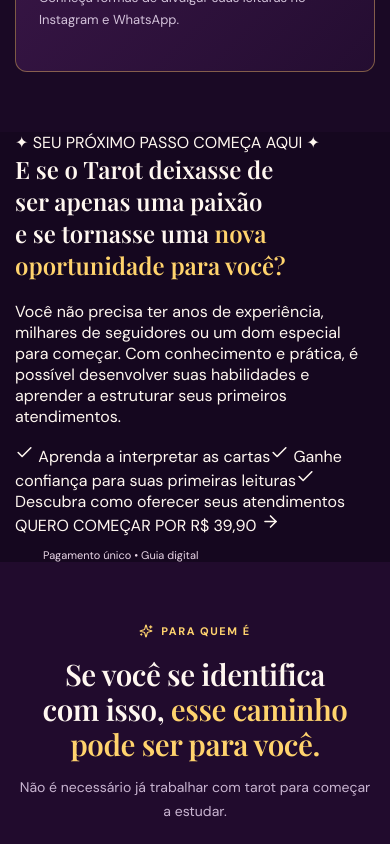
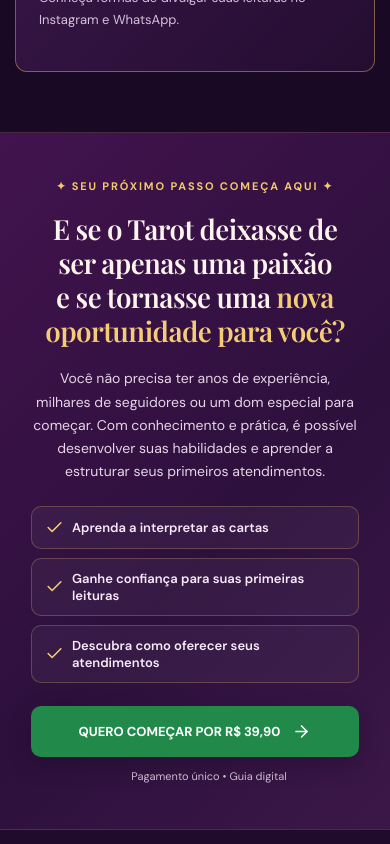
Before and after one commit to vcodesites-byte/tarotlucrativo, a React (Vite) app: page / in a window 390 px wide. Shown: the part 3120-3964 px from the top of the page. Built offline with nearby package versions, Linux system fonts and the light colour scheme.

Commit message:
Style responsive transformation section

```diff
--- a/src/style.css
+++ b/src/style.css
@@ -164,3 +164,18 @@ p,li{overflow-wrap:break-word}
 .purchase-notice strong{font-size:13px}.purchase-notice p{font-size:12px;margin:3px 0}.purchase-notice small{font-size:10px;color:#417a49;margin:0}.purchase-notice button{border:0;background:none;color:#654b67;font-size:20px;align-self:flex-start}
 @media(max-width:760px){.hero .offer-clock{margin:12px auto 16px}.purchase-notice{left:12px;bottom:12px;max-width:calc(100vw - 24px)}.clock-numbers>span{font-size:24px}}
 @media(prefers-reduced-motion:reduce){.purchase-notice{animation:none}}
+
+/* Focused transformation section replacing decorative quote */
+.transformation{background:linear-gradient(135deg,#42134e 0%,#2d103c 58%,#3b1748 100%);padding:66px 20px;text-align:center;border-top:1px solid #d5a85426;border-bottom:1px solid #d5a85426}
+.transformation-inner{max-width:880px;margin:0 auto;display:flex;flex-direction:column;align-items:center}
+.transformation-eyebrow{font-size:11px;letter-spacing:.17em;font-weight:800;color:#f4c968;margin-bottom:19px}
+.transformation h2{font-family:'Playfair Display',Georgia,serif;font-size:clamp(29px,3.3vw,44px);line-height:1.22;letter-spacing:-.02em;color:#fff5ed;margin:0;max-width:820px}
+.transformation h2 em{font-style:normal;color:#f4cc76}
+.transformation-intro{font-size:15px;line-height:1.75;color:#e5d5e6;max-width:680px;margin:20px auto 0}
+.transformation-points{display:flex;flex-wrap:wrap;justify-content:center;gap:12px;margin:28px 0 25px}
+.transformation-points span{display:flex;align-items:center;gap:8px;border:1px solid #e4ba6445;background:#ffffff0b;border-radius:10px;padding:12px 15px;color:#f8eafa;font-size:13px;font-weight:600;text-align:left}
+.transformation-points svg{flex-shrink:0;color:#f5cd78}
+.transformation-cta{display:inline-flex;align-items:center;justify-content:center;gap:12px;border-radius:10px;background:#218a4b;color:white;text-decoration:none;font-size:14px;font-weight:800;padding:17px 28px;box-shadow:0 8px 25px #0003;transition:background .2s,transform .2s}
+.transformation-cta:hover{background:#19723d;transform:translateY(-2px)}
+.transformation-inner>small{color:#cdb9cf;font-size:11px;margin-top:12px}
+@media(max-width:760px){.transformation{padding:46px 16px}.transformation h2{font-size:clamp(27px,7.1vw,35px)}.transformation-intro{font-size:14px;line-height:1.65}.transformation-points{flex-direction:column;width:100%;max-width:400px;gap:9px;margin:23px 0}.transformation-points span{padding:11px 13px}.transformation-cta{width:100%;max-width:400px;font-size:13px;padding:16px 12px}}
```
